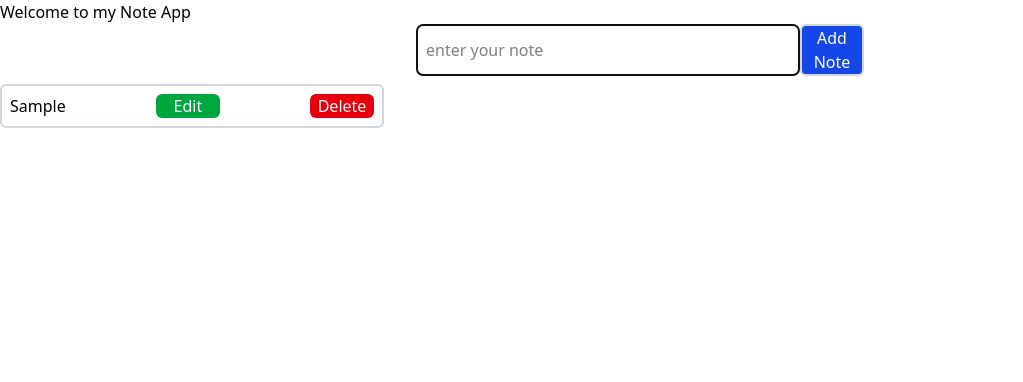
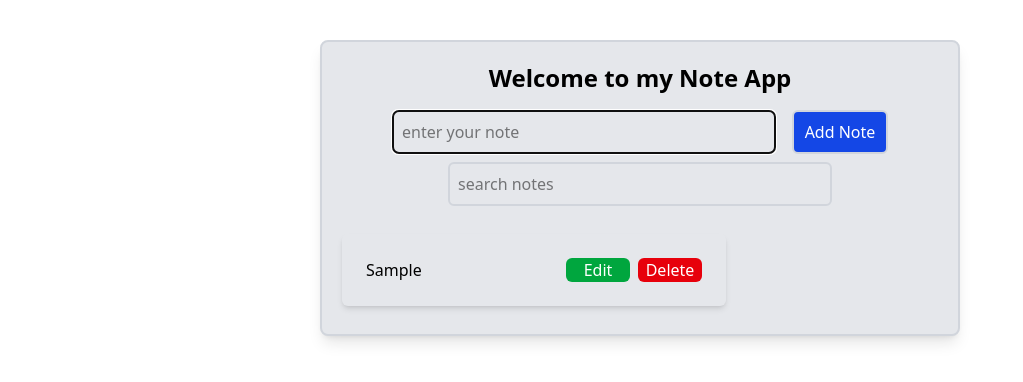
Before and after one commit to Successinnovatia/react-class, a React (Vite) app: page / in a window 1280 px wide. Both pictures are taken after typing "Sample" into the empty fields and a click on the button "Add Note". Shown: the top 382 px of the page, without its empty margins (0-1023 px from the left). Built offline with nearby package versions, Linux system fonts and the light colour scheme.

Commit message:
update note app

```diff
--- a/src/note-app/Note.jsx
+++ b/src/note-app/Note.jsx
@@ -1,54 +1,65 @@
-import React, { useState, useCallback, useEffect } from 'react'
-import NoteInput from './NoteInput'
-import NoteList from './NoteList'
+import React, { useState, useCallback, useEffect, useMemo } from "react";
+import NoteInput from "./NoteInput";
+import NoteList from "./NoteList";
 
 export default function Note() {
-    const [notes, setNotes] = useState(()=>{
-        const savedNotes = localStorage.getItem("notes")
-        return savedNotes ? JSON.parse(savedNotes) : []
-    })
+  const [notes, setNotes] = useState(() => {
+    const savedNotes = localStorage.getItem("notes");
+    return savedNotes ? JSON.parse(savedNotes) : [];
+  });
+  const [searchTerm, setSearchTerm] = useState("");
 
+  useEffect(() => {
+    localStorage.setItem("notes", JSON.stringify(notes));
+  }, [notes]);
 
-    useEffect(()=>{
-        localStorage.setItem("notes", JSON.stringify(notes))
-    },[notes])
+  const addNote = useCallback((text) => {
+    setNotes((prevNotes) => {
+      return [...prevNotes, { id: Date.now(), text: text }];
+    });
+  }, []);
 
-    const addNote = useCallback((text)=> {
-        setNotes((prevNotes)=>{
-            return[...prevNotes, {id:Date.now(), text:text}]
-        })
-    }, [])
+  const deleteNotes = useCallback((id) => {
+    setNotes((prevNotes) => {
+      const newNotes = prevNotes.filter((note) => note.id !== id);
+      return newNotes;
+    }, []);
+  });
 
+  const editNote = useCallback((id, newText) => {
+    setNotes((prevNotes) => {
+      return prevNotes.map((note) => {
+        return note.id === id ? { ...note, text: newText } : note;
+      });
+    });
 
-    const deleteNotes = useCallback((id)=>{
-        setNotes((prevNotes)=>{
-            const newNotes = prevNotes.filter((note)=>note.id !== id)
-            return newNotes
-        }, [])
-    })
+    console.log("Editing note with id:", id, "to new text:", newText);
+  });
 
-
-    const editNote = useCallback ((id, newText)=>{
-        setNotes((prevNotes)=> {
-           return prevNotes.map((note)=>{
-            return note.id === id ? {...note, text:newText} : note
-           }
-
-            )
-        })
-
-        console.log("Editing note with id:", id, "to new text:", newText);
-    })
-
+  const filteredNotes = useMemo(() => {
+    return notes.filter((note) =>
+      note.text.toLowerCase().includes(searchTerm.toLowerCase())
+    );
+  }, [notes, searchTerm]);
 
 
   return (
-    <div>
-        <h1>Welcome to my Note App</h1>
-        <NoteInput addNote={addNote}/>
-        <div>
-            <NoteList notes={notes} deleteNotes={deleteNotes} editNote={editNote}/>
-        </div>
+    <div className="w-[50%] mx-auto my-10 p-5 border-2 border-gray-300 rounded-lg shadow-lg bg-gray-200">
+      <h1 className="text-center text-2xl font-bold mb-4">
+        Welcome to my Note App
+      </h1>
+      <NoteInput addNote={addNote} />
+      <div className=" mt-2 w-96 mx-auto">
+        <input type="text"  placeholder="search notes" onChange={(e)=>setSearchTerm(e.target.value)} value={searchTerm} className="border-2 border-gray-300 p-2 rounded-md w-full "/>
+      </div>
+      <div>
+        <NoteList
+          notes={notes}
+          deleteNotes={deleteNotes}
+          editNote={editNote}
+          filteredNotes={filteredNotes}
+        />
+      </div>
     </div>
-  )
+  );
 }
--- a/src/note-app/NoteInput.jsx
+++ b/src/note-app/NoteInput.jsx
@@ -17,7 +17,7 @@ function NoteInput({addNote}) {
     <div className='flex justify-center mx-auto'>
         <input type="text" placeholder='enter your note' ref={inputRef} className='border-2 border-gray-300 p-2 rounded-md w-96'/>
 
-        <button onClick={handleAddNote} className='border-2 border-gray-300 w-16 rounded-md bg-blue-700 text-white'>Add Note</button>
+        <button onClick={handleAddNote} className='border-2 border-gray-300 w-24 ml-4 rounded-md bg-blue-700 text-white'>Add Note</button>
     </div>
   )
 }
--- a/src/note-app/NoteItem.jsx
+++ b/src/note-app/NoteItem.jsx
@@ -1,9 +1,10 @@
-import React from "react";
+import React, { useMemo } from "react";
 import { useState } from "react";
 
 function NoteItem({ note, deleteNotes, editNote }) {
   const [isEditing, setIsEditing] = useState(false);
   const [newText, setNewText] = useState(note.text);
+
 
   const handleCancel = () => {
     setIsEditing(false);
@@ -15,23 +16,39 @@ function NoteItem({ note, deleteNotes, editNote }) {
     editNote(note.id, newText);
     setIsEditing(false);
     setNewText("");
-  }
+  };
+
 
   return (
-    <div>
+    <div className="flex flex-col justify-start mt-5">
       {isEditing ? (
-        <div>
+        <div className="flex justify-between w-2/3">
           <input
             type="text"
             value={newText}
             onChange={(e) => setNewText(e.target.value)}
+            className="border-2 border-gray-300 p-2 rounded-md"
           />
-          <button onClick={handleSave}>Save</button>
-          <button onClick={handleCancel}>Cancel</button>
+
+          <div className="flex gap-2">
+            <button
+              onClick={handleSave}
+              className="w-16 bg-green-600 rounded-md text-white"
+            >
+              Save
+            </button>
+            <button
+              onClick={handleCancel}
+              className="w-16 bg-red-600 rounded-md text-white"
+            >
+              Cancel
+            </button>
+          </div>
         </div>
       ) : (
-        <div className="flex justify-between border-2 border-gray-300 p-2 rounded-md w-96 my-2">
+        <div className="flex justify-between shadow-md p-6 rounded-md w-96 my-2">
           <span>{note.text}</span>
+          <div className="flex gap-2">
             <button
               onClick={() => setIsEditing(true)}
               className="w-16 bg-green-600 rounded-md text-white"
@@ -46,6 +63,7 @@ function NoteItem({ note, deleteNotes, editNote }) {
               Delete
             </button>
           </div>
+        </div>
       )}
     </div>
   );
--- a/src/note-app/NoteList.jsx
+++ b/src/note-app/NoteList.jsx
@@ -1,14 +1,14 @@
 import React from "react";
 import NoteItem from "./NoteItem";
 
-export default function NoteList({ notes, deleteNotes, editNote }) {
-  console.log("Rendering NoteList with notes:", notes);
+export default function NoteList({ notes, deleteNotes, editNote, filteredNotes }) {
+  console.log("Rendering NoteList with notes:", filteredNotes);
   return (
     <div>
-      {notes.length === 0 ? (
-        <p>No notes available</p>
+      {filteredNotes.length === 0 ? (
+        <p className="text-center mt-10">No notes available...</p>
       ) : (
-        notes.map((note) => {
+        filteredNotes.map((note) => {
           return (
             <ul key={note.id}>
               <NoteItem
--- /dev/null
+++ b/src/note-app/SearchBar.jsx
@@ -0,0 +1,9 @@
+import React from 'react'
+
+export default function SearchBar({searchTerm, setSearchTerm}) {
+  return (
+    <div>
+      <input type="text"  placeholder="search notes" onChange={(e)=>setSearchTerm(e.target.value)} value={searchTerm} className="border-2 border-gray-300 p-2 rounded-md w-full "/>
+    </div>
+  )
+}
```
Lines whose indentation alone changed are shown as unchanged.
